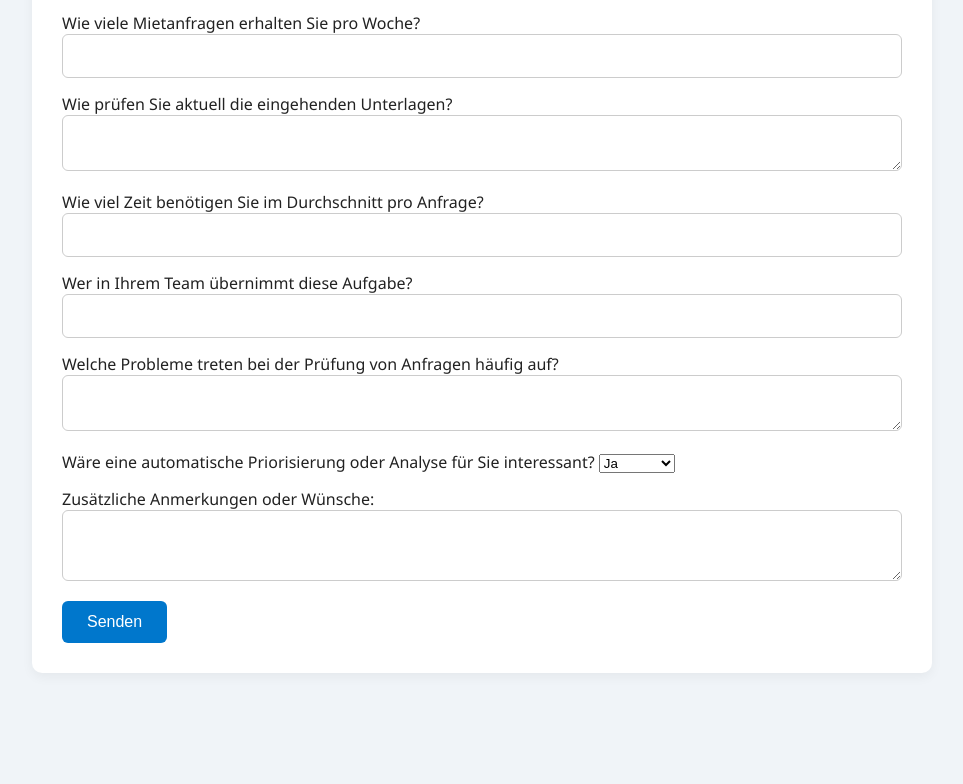
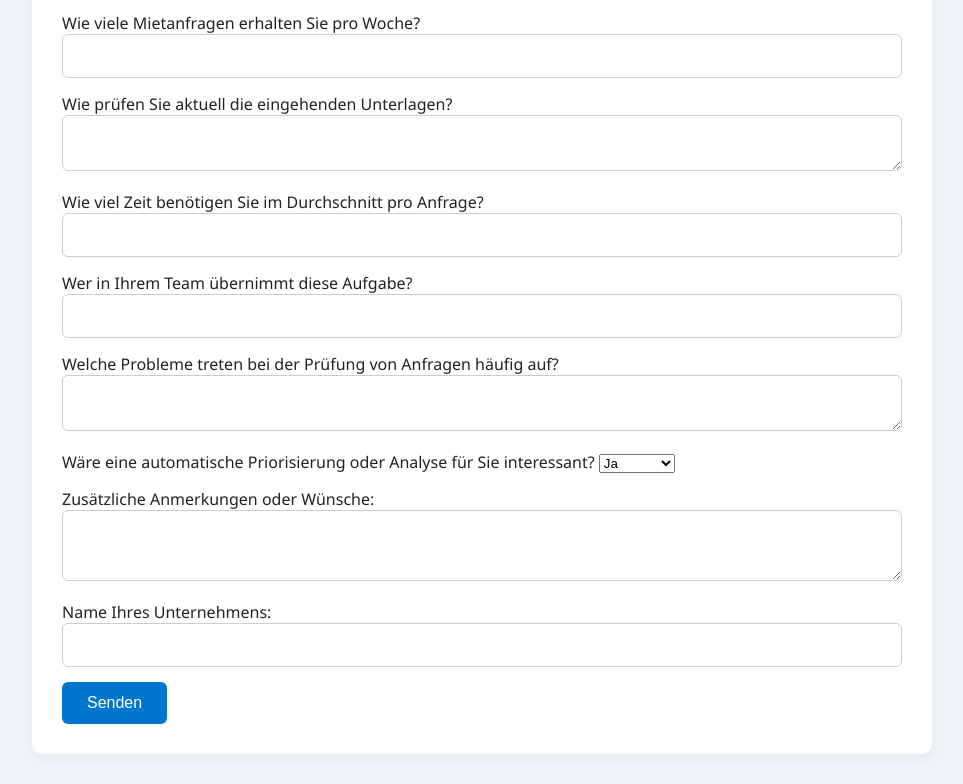
Before and after one commit to 4ch12/mietflow.github.io, a plain HTML site: page index.html in a window 1280 px wide. Shown: the part 1553-2337 px from the top of the page, without its empty margins (158-1121 px from the left). Before the commit the page ends 2256 px from the top, so only its background shows below. Drawn offline with Linux system fonts and the light colour scheme.

Commit message:
Update index.html

```diff
--- a/index.html
+++ b/index.html
@@ -226,7 +226,10 @@
           <label for="nachricht">Zusätzliche Anmerkungen oder Wünsche:</label>
           <textarea id="nachricht" name="nachricht" rows="3"></textarea>
         </div>
-
+      <div class="form-group">
+  <label for="company">Name Ihres Unternehmens:</label>
+  <input type="text" id="company" name="company">
+</div>
         <button type="submit">Senden</button>
       </form>
 
```
